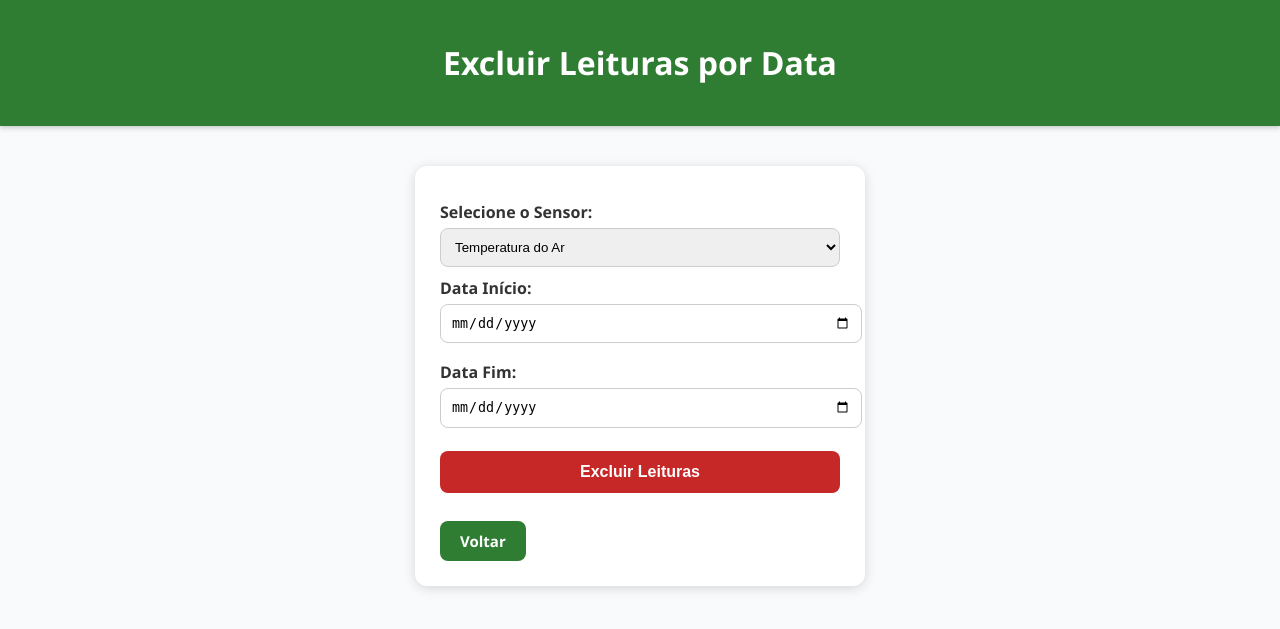
After one commit to renegadelhaedu/agrodata, a Flask app: page /leituras/admin/delete_by_date in a window 1280 px wide. The commit adds this page. Shown: the top 629 px of the page. Run offline with Flask 3, Linux system fonts and the light colour scheme; the visitor is signed in with stand-in values (Sample User, id 1).

Commit message:
controle de acesso

```diff
--- a/routes/leitura_routes.py
+++ b/routes/leitura_routes.py
@@ -1,6 +1,9 @@
 from flask import Blueprint, request, jsonify, render_template, session, redirect, url_for, flash, current_app
 from dao.leitura_dao import LeituraDAO
+from werkzeug.security import check_password_hash
+from modelo.coleta import Leitura
 from grafico import grafico
+from dao.banco import db
 import pandas as pd
 
 leitura_bp = Blueprint("leitura_bp", __name__)
@@ -176,17 +179,26 @@ def admin_page():
     return render_template("admin_panel.html", leituras=leituras_data)
 
 
-# Login admin (GET mostra form, POST valida)
+
 @leitura_bp.route("/admin/login", methods=["GET", "POST"])
 def admin_login():
     if request.method == "GET":
         return render_template("admin_login.html")
+
+    usuario = request.form.get("usuario")
     senha = request.form.get("senha")
-    if senha and senha == current_app.config.get("ADMIN_PASSWORD"):
+
+    user_hash = current_app.config.get("ADMIN_USER_HASH")
+    pass_hash = current_app.config.get("ADMIN_PASSWORD_HASH")
+
+    ok_user = check_password_hash(user_hash, usuario)
+    ok_pass = check_password_hash(pass_hash, senha)
+
+    if ok_user and ok_pass:
         session["is_admin"] = True
-        flash("Autenticado como admin.", "success")
         return redirect(url_for("leitura_bp.admin_page"))
-    flash("Senha inválida.", "danger")
+
+    flash("Usuário ou senha inválidos.", "danger")
     return redirect(url_for("leitura_bp.admin_login"))
 
 
@@ -198,50 +210,51 @@ def admin_logout():
     return redirect(url_for("home"))
 
 
-# Delete (POST)
-@leitura_bp.route("/admin/delete/<int:id>", methods=["POST"])
-def admin_delete(id):
-    if not session.get("is_admin"):
-        return redirect(url_for("leitura_bp.admin_login"))
-    success = LeituraDAO.deletar(id)
-    if success:
-        flash("Leitura removida.", "success")
-    else:
-        flash("Não foi possível remover (id não encontrado).", "danger")
-    return redirect(url_for("leitura_bp.admin_page"))
-
-
-# Edit (GET mostra form, POST aplica)
-@leitura_bp.route("/admin/edit/<int:id>", methods=["GET", "POST"])
-def admin_edit(id):
+@leitura_bp.route("/admin/delete", methods=["POST"])
+def admin_delete():
     if not session.get("is_admin"):
         return redirect(url_for("leitura_bp.admin_login"))
 
-    # buscar leitura via DAO
-    leituras = LeituraDAO.listar_todas()
-    leitura = next((l for l in leituras if l.id == id), None)
-    if not leitura:
-        flash("Leitura não encontrada.", "danger")
+    sensor = request.form.get("sensor")
+    data_inicio = request.form.get("data_inicio")
+    data_fim = request.form.get("data_fim")
+
+    if not sensor or not data_inicio or not data_fim:
+        flash("Preencha todos os campos!", "danger")
         return redirect(url_for("leitura_bp.admin_page"))
 
-    if request.method == "GET":
-        return render_template("admin_edit.html", leitura={
-            "id": leitura.id,
-            "sensor_id": leitura.sensor_id,
-            "tipo": leitura.tipo,
-            "valor": getattr(leitura, "valor", ""),
-            "timestamp": str(leitura.timestamp)
-        })
+    from datetime import datetime
+    try:
+        d1 = datetime.strptime(data_inicio, "%Y-%m-%d")
+        d2 = datetime.strptime(data_fim, "%Y-%m-%d")
+    except:
+        flash("Datas inválidas!", "danger")
+        return redirect(url_for("leitura_bp.admin_page"))
 
-    # POST -> aplica atualização
-    sensor_id = request.form.get("sensor_id")
-    tipo = request.form.get("tipo")
-    valor = request.form.get("valor")
-    timestamp = request.form.get("timestamp")
+    # Buscar leituras do tipo escolhido no intervalo solicitado
+    leituras = (
+        Leitura.query
+        .filter(Leitura.tipo == sensor)
+        .filter(Leitura.timestamp >= d1)
+        .filter(Leitura.timestamp <= d2)
+        .all()
+    )
 
-    updated = LeituraDAO.atualizar(id, sensor_id=sensor_id, tipo=tipo, valor=valor, timestamp=timestamp)
-    if updated:
-        flash("Leitura atualizada.", "success")
-    else:
-        flash("Falha ao atualizar.", "danger")
+    if not leituras:
+        flash("Nenhuma leitura encontrada nesse intervalo!", "warning")
+        return redirect(url_for("leitura_bp.admin_page"))
+
+    # Apagar tudo
+    for l in leituras:
+        db.session.delete(l)
+
+    db.session.commit()
+
+    flash(f"{len(leituras)} leituras do sensor '{sensor}' foram removidas.", "success")
     return redirect(url_for("leitura_bp.admin_page"))
+
+@leitura_bp.route("/admin/delete_by_date", methods=["GET"])
+def delete_by_date_page():
+    if not session.get("is_admin"):
+        return redirect(url_for("leitura_bp.admin_login"))
+    return render_template("admin_delete_by_date_page.html")
--- /dev/null
+++ b/static/css/admin.css
@@ -0,0 +1,219 @@
+body {
+    font-family: "Segoe UI", sans-serif;
+    background: #f9fafb;
+    color: #333;
+    margin: 0;
+    padding: 0;
+}
+
+/* Header */
+header {
+    background-color: #2e7d32;
+    color: white;
+    text-align: center;
+    padding: 20px;
+    box-shadow: 0 2px 5px rgba(0,0,0,0.2);
+}
+
+/* Navbar */
+nav {
+    background-color: #388e3c;
+    text-align: center;
+    padding: 10px 0;
+}
+
+nav ul {
+    list-style-type: none;
+    margin: 0;
+    padding: 0;
+}
+
+nav ul li {
+    display: inline-block;
+    margin: 0 15px;
+}
+
+nav ul li a {
+    color: white;
+    text-decoration: none;
+    font-weight: bold;
+    padding: 8px 16px;
+    border-radius: 8px;
+    transition: background-color 0.3s;
+}
+
+nav ul li a:hover {
+    background-color: #66bb6a;
+}
+
+/* Texto */
+p {
+    text-align: center;
+    font-size: 1.2em;
+    color: #333;
+}
+
+/* Login */
+.login-container, .edit-container {
+    width: 400px;
+    margin: 40px auto;
+    background: white;
+    padding: 25px;
+    border-radius: 12px;
+    box-shadow: 0 2px 10px rgba(0,0,0,0.1);
+}
+
+input, button {
+    width: 100%;
+    padding: 12px;
+    margin: 8px 0;
+    border-radius: 8px;
+    border: 1px solid #ccc;
+}
+
+button {
+    background-color: #2e7d32;
+    color: white;
+    font-size: 16px;
+    font-weight: bold;
+    cursor: pointer;
+    transition: 0.3s;
+}
+
+button:hover {
+    background-color: #43a047;
+}
+
+/* Botão Voltar */
+.btn-voltar {
+    display: inline-block;
+    margin-top: 20px;
+    background-color: #2e7d32;
+    color: white;
+    text-decoration: none;
+    padding: 10px 20px;
+    border-radius: 8px;
+    font-size: 15px;
+    font-weight: 600;
+    transition: background 0.3s, transform 0.2s;
+}
+
+.btn-voltar:hover {
+    background-color: #43a047;
+    transform: translateY(-2px);
+}
+
+/* Tabela do admin */
+table {
+    width: 95%;
+    margin: 25px auto;
+    background: white;
+    border-radius: 12px;
+    border-collapse: collapse;
+    box-shadow: 0 2px 10px rgba(0,0,0,0.1);
+}
+
+th, td {
+    padding: 12px;
+    border-bottom: 1px solid #ccc;
+    text-align: center;
+}
+
+th {
+    background-color: #388e3c;
+    color: white;
+}
+
+.btn-edit {
+    color: #1e88e5;
+    font-weight: bold;
+    text-decoration: none;
+}
+
+.btn-delete {
+    background-color: #c62828;
+    color: white;
+    border: none;
+    padding: 8px 14px;
+    border-radius: 8px;
+    cursor: pointer;
+}
+
+.btn-delete:hover {
+    background-color: #e53935;
+}
+
+.edit-container {
+    width: 400px;
+    margin: 40px auto;
+    background: white;
+    padding: 25px;
+    border-radius: 12px;
+    box-shadow: 0 2px 12px rgba(0,0,0,0.15);
+}
+
+.edit-container label {
+    display: block;
+    margin-top: 10px;
+    font-weight: 600;
+}
+
+.edit-container input,
+.edit-container select {
+    width: 100%;
+    padding: 10px;
+    margin-top: 5px;
+    border-radius: 8px;
+    border: 1px solid #ccc;
+}
+
+.btn-excluir {
+    margin-top: 15px;
+    width: 100%;
+    background-color: #c62828;
+    color: white;
+    padding: 12px;
+    border-radius: 8px;
+    border: none;
+    font-size: 16px;
+    font-weight: bold;
+    cursor: pointer;
+}
+
+.btn-excluir:hover {
+    background-color: #e53935;
+}
+
+.form-container {
+    width: 90%;
+    margin: 25px auto;
+    background: #ffffff;
+    padding: 20px;
+    border-radius: 12px;
+    box-shadow: 0 2px 8px rgba(0,0,0,0.1);
+}
+
+.form-container h2 {
+    text-align: center;
+    color: #2e7d32;
+}
+
+.form-container form {
+    display: flex;
+    flex-direction: column;
+    gap: 12px;
+}
+
+.btn-delete-range {
+    background-color: #e53935;
+    color: white;
+    padding: 10px;
+    border-radius: 8px;
+    border: none;
+    cursor: pointer;
+    font-weight: bold;
+}
+
+.btn-delete-range:hover {
+    background-color: #c62828;
+}
--- /dev/null
+++ b/templates/admin_delete_by_date_page.html
@@ -0,0 +1,39 @@
+<!DOCTYPE html>
+<html>
+<head>
+    <title>Excluir Leituras</title>
+    <link rel="stylesheet" href="/static/css/admin.css">
+</head>
+<body>
+
+<header>
+    <h1>Excluir Leituras por Data</h1>
+</header>
+
+<div class="edit-container">
+
+<form method="POST" action="/admin/delete_by_date">
+
+    <label>Selecione o Sensor:</label>
+    <select name="sensor" required>
+        <option value="temperatura_ar">Temperatura do Ar</option>
+        <option value="umidade_ar">Umidade do Ar</option>
+        <option value="umidade_solo">Umidade do Solo</option>
+    </select>
+
+    <label>Data Início:</label>
+    <input type="date" name="data_inicio" required>
+
+    <label>Data Fim:</label>
+    <input type="date" name="data_fim" required>
+
+    <button type="submit" class="btn-excluir">Excluir Leituras</button>
+
+</form>
+
+<a class="btn-voltar" href="{{ url_for('leitura_bp.admin_page') }}">Voltar</a>
+
+</div>
+
+</body>
+</html>
--- a/templates/painel.html
+++ b/templates/painel.html
@@ -15,7 +15,9 @@
 </header>
 
 <button id="menu-btn" class="menu-btn">☰ Menu</button>
-
+<a class="btn-admin" href="{{ url_for('leitura_bp.admin_login') }}">
+    🛠 Página do Admin
+</a>
 <div id="sidebar" class="sidebar">
     <a href="javascript:void(0)" class="close-btn" id="close-btn">&times;</a>
 
```
Also changed, not shown: config.py (+6 -2 lines), static/css/painel.css (+19 -0 lines), templates/admin_login.html (added, +30 -0 lines), templates/admin_panel.html (added, +59 -0 lines), instance/iot_data.db.
